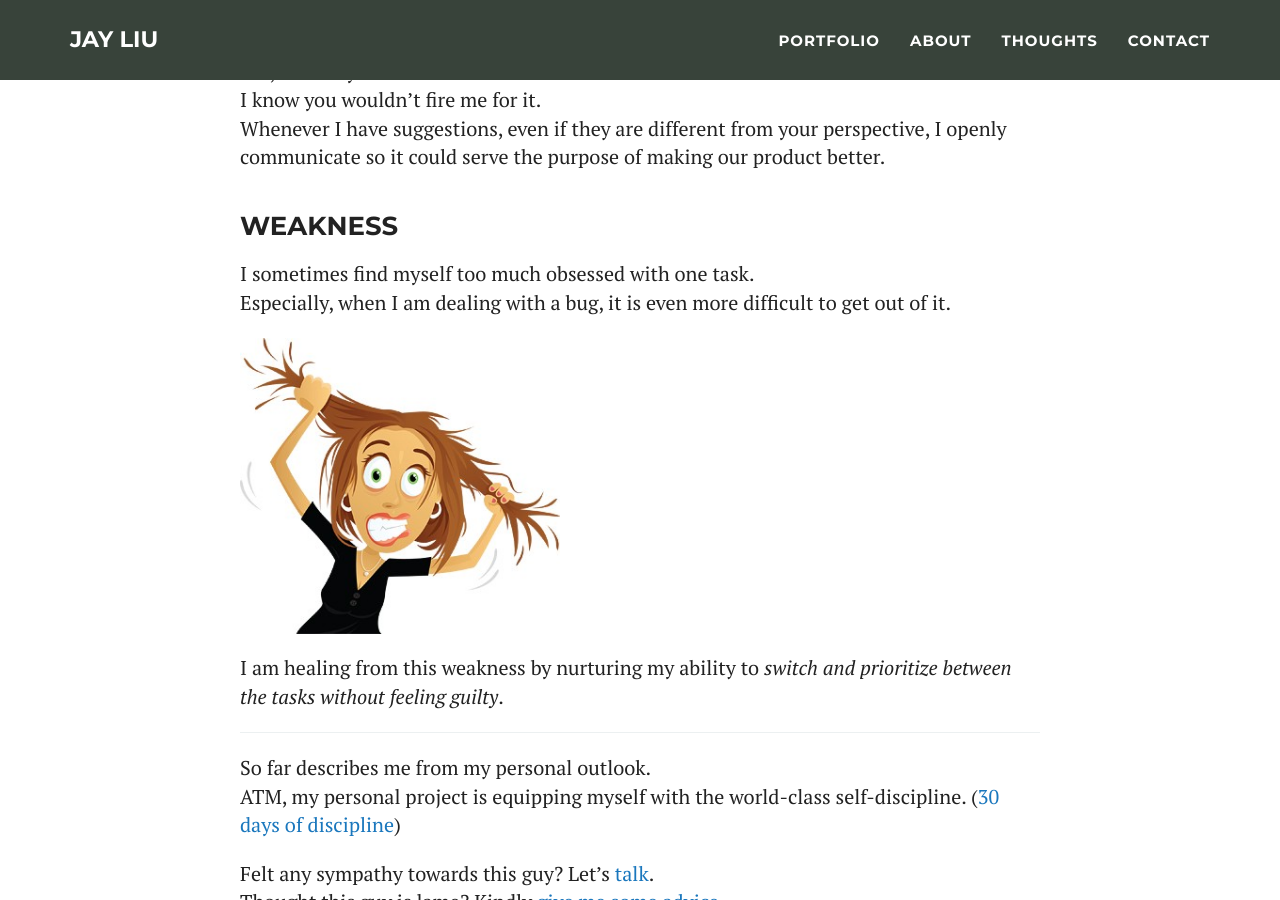
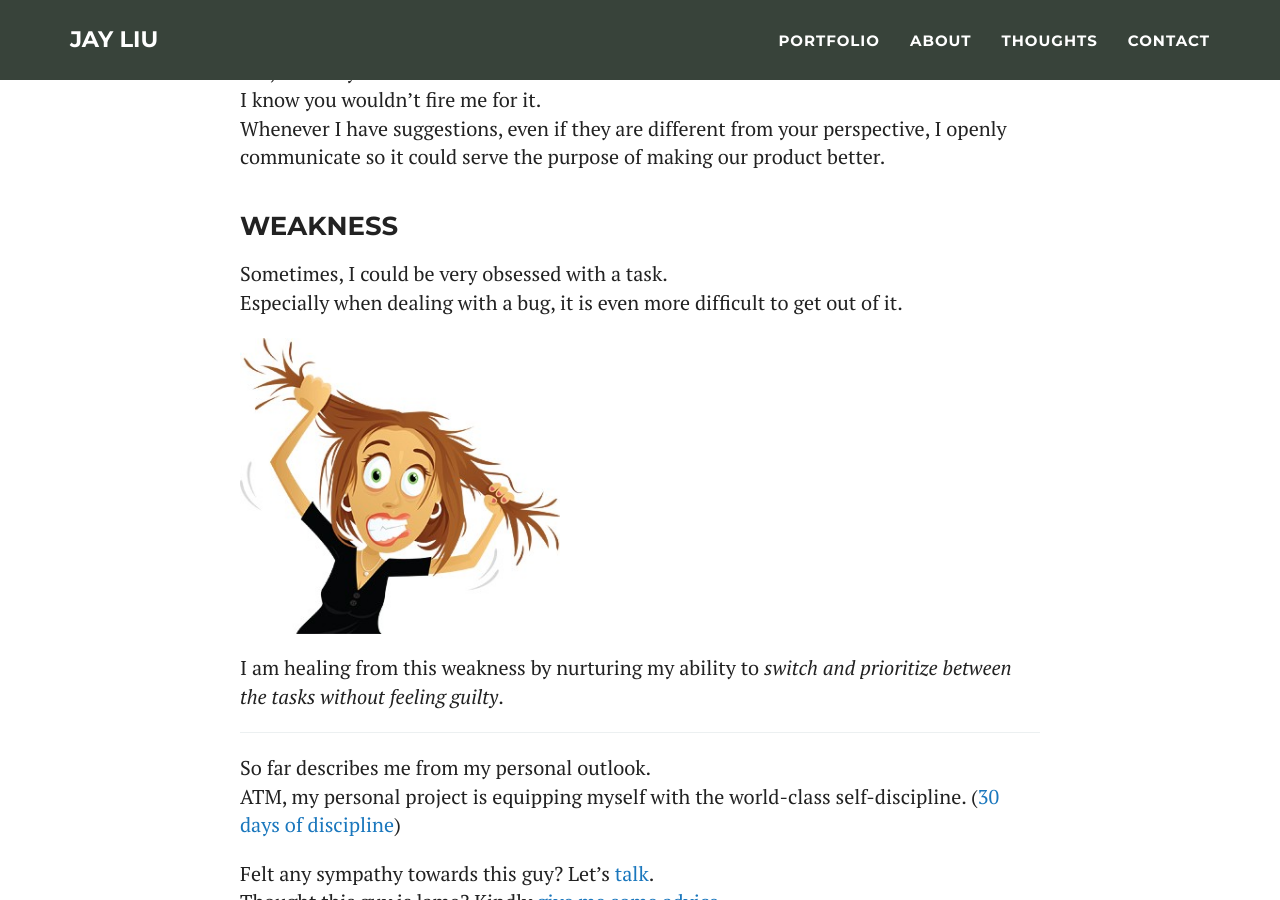
Before and after one commit to j-liu-dev/j-liu-dev.github.io, a Jekyll site: the page built from _posts/blog/2019-03-12-You-Will-Be-Working-With.md, in a window 1280 px wide and 900 px high, scrolled down 2670 px. Built offline with Jekyll 4.4.1, drawn with Linux system fonts in a browser that asks for light colours; comment, search, counter and statistics services are not loaded.

Commit message:
about-me : grammar

```diff
--- a/_posts/blog/2019-03-12-You-Will-Be-Working-With.md
+++ b/_posts/blog/2019-03-12-You-Will-Be-Working-With.md
@@ -65,8 +65,8 @@ I know you wouldn't fire me for it.
 Whenever I have suggestions, even if they are different from your perspective, I openly communicate so it could serve the purpose of making our product better.
 
 ### Weakness
-I sometimes find myself too much obsessed with one task.
-Especially, when I am dealing with a bug, it is even more difficult to get out of it.
+Sometimes, I could be very obsessed with a task.
+Especially when dealing with a bug, it is even more difficult to get out of it.
 
 <img src="/img/blog/bug-fixing.jpeg" alt="Bug-fixing" width="40%">
 
```
